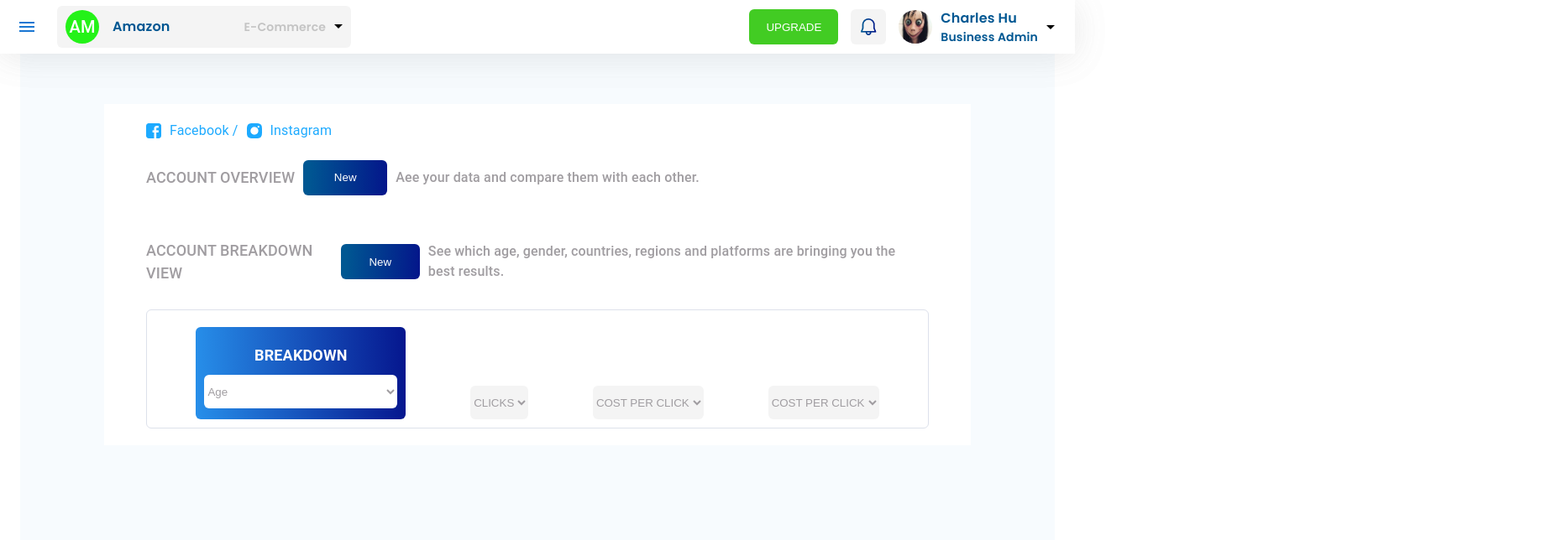
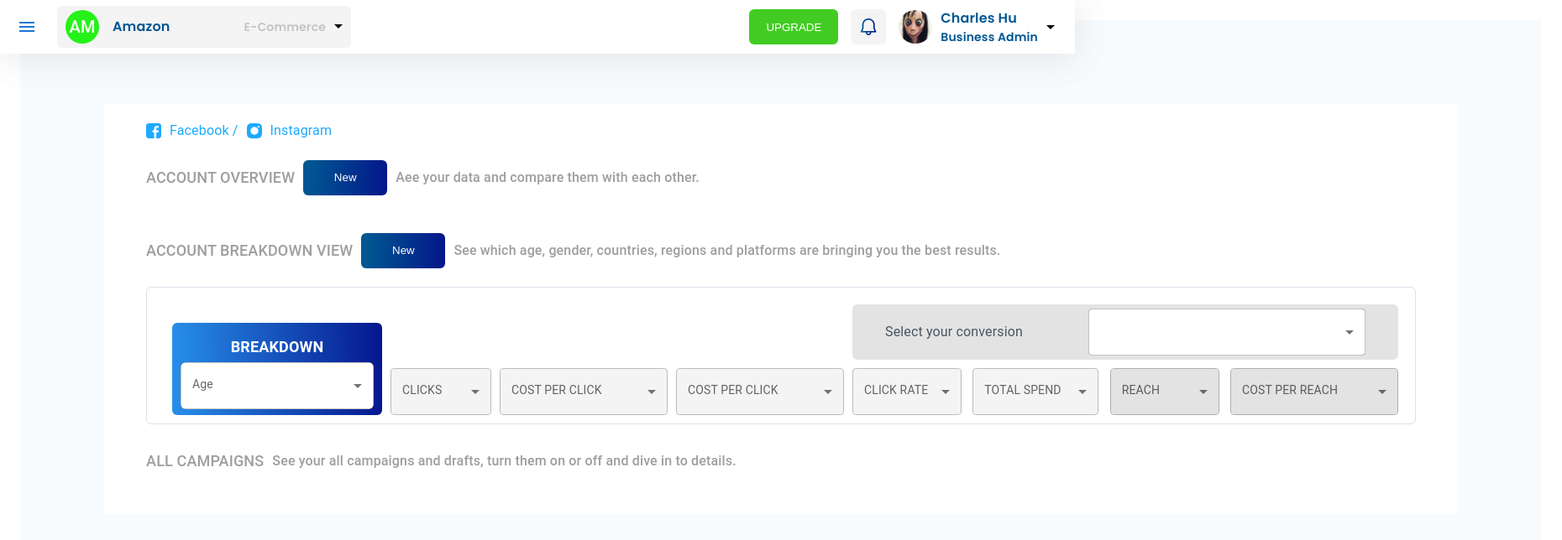
Before and after one commit to Arthur7711/social-media-advertisement-platform, a React (Create React App) app: page /dashboard in a window 1280 px wide. Shown: the top 644 px of the page at 84% size, 1860 px wide, since content can reach past the window. Built offline with nearby package versions, Linux system fonts and the light colour scheme.

Commit message:
feat:(dashboard search part)

```diff
--- a/src/components/simpleSelect/SimpleSelect.js
+++ /dev/null
@@ -1,23 +0,0 @@
-import React from "react";
-
-const Simpleselect = ({ title, options, BG, COLOR, WIDTH }) => {
-  return (
-    <select
-      name={title}
-      style={{
-        background: BG ? BG : "#ffffff",
-        borderRadius: 6,
-        color: COLOR ? COLOR : "#a09da1",
-        width: WIDTH ? WIDTH : "auto",
-        height: 40,
-        border: "none",
-        outline: "none",
-      }}
-    >
-      <option value={title}>{title}</option>
-      {options && options.map((el) => <option value={el}>{el}</option>)}
-    </select>
-  );
-};
-
-export default Simpleselect;
--- /dev/null
+++ b/src/components/userComp/MySelect.js
@@ -0,0 +1,40 @@
+import * as React from "react";
+import Box from "@mui/material/Box";
+import InputLabel from "@mui/material/InputLabel";
+import MenuItem from "@mui/material/MenuItem";
+import FormControl from "@mui/material/FormControl";
+import Select from "@mui/material/Select";
+
+export default function MySelect({ title, options, BG, COLOR, WIDTH }) {
+  const [age, setAge] = React.useState("");
+
+  const handleChange = (event) => {
+    setAge(event.target.value);
+  };
+
+  return (
+    <Box style={{ borderRadius: 6 }} sx={{ minWidth: WIDTH ? WIDTH : 120 }}>
+      <FormControl
+        fullWidth
+        style={{
+          background: BG,
+          color: COLOR ? COLOR : "#fff",
+          borderRadius: 6,
+        }}
+      >
+        <InputLabel style={{ fontSize: "14px" }} id={title}>
+          {title}
+        </InputLabel>
+        <Select
+          labelId={title}
+          id="demo-simple-select"
+          value={age}
+          label="Age"
+          onChange={handleChange}
+        >
+          {options && options.map((el) => <MenuItem value={el}>{el}</MenuItem>)}
+        </Select>
+      </FormControl>
+    </Box>
+  );
+}
--- a/src/pages/dashboard/Dashboard.js
+++ b/src/pages/dashboard/Dashboard.js
@@ -4,7 +4,7 @@
 import fb from "../../images/bfb.png";
 import insta from "../../images/binsta.png";
 import Simplebutton from "../../components/simpleButton/SimpleButton";
-import Simpleselect from "../../components/simpleSelect/SimpleSelect";
+import MySelect from "../../components/userComp/MySelect";
 
 const Dashboard = () => {
   return (
@@ -43,17 +43,81 @@
         <main className={styles.choise}>
           <div className={styles.age}>
             <h3>BREAKDOWN</h3>
-            <select name="age">
-              <option value="Age">Age</option>
-              <option value="saab">Saab</option>
-              <option value="mercedes">Mercedes</option>
-              <option value="audi">Audi</option>
-            </select>
+            <MySelect
+              title="Age"
+              options={["18-25", "26-30", "30-45"]}
+              BG="#fff"
+            />
           </div>
-          <Simpleselect title="CLICKS" COLOR="#A09DA1" BG="#F4F4F4" />
-          <Simpleselect title="COST PER CLICK" COLOR="#A09DA1" BG="#F4F4F4" />
-          <Simpleselect title="COST PER CLICK" COLOR="#A09DA1" BG="#F4F4F4" />
+          <MySelect
+            title="CLICKS"
+            options={["18-25", "26-30", "30-45"]}
+            COLOR="#A09DA1"
+            BG="#F4F4F4"
+          />
+          <MySelect
+            title="COST PER CLICK"
+            options={["18-25", "26-30", "30-45"]}
+            COLOR="#A09DA1"
+            BG="#F4F4F4"
+            WIDTH="200px"
+          />
+          <MySelect
+            title="COST PER CLICK"
+            options={["18-25", "26-30", "30-45"]}
+            COLOR="#A09DA1"
+            BG="#F4F4F4"
+            WIDTH="200px"
+          />
+          <div className={styles.topRight}>
+            <div className={styles.topPart}>
+              <span>Select your conversion</span>
+              <MySelect
+                options={["18-25", "26-30", "30-45"]}
+                COLOR="#A09DA1"
+                BG="#fff"
+                WIDTH="330px"
+              />
+            </div>
+            <div className={styles.bottomLeft}>
+              <MySelect
+                title="CLICK RATE"
+                options={["18-25", "26-30", "30-45"]}
+                COLOR="#A09DA1"
+                BG="#F4F4F4"
+                WIDTH="130px"
+              />
+              <MySelect
+                title="TOTAL SPEND"
+                options={["18-25", "26-30", "30-45"]}
+                COLOR="#A09DA1"
+                BG="#F4F4F4"
+                WIDTH="150px"
+              />
+              <MySelect
+                title="REACH"
+                options={["18-25", "26-30", "30-45"]}
+                COLOR="#475761"
+                BG="#E3E3E3"
+                WIDTH="130px"
+              />
+              <MySelect
+                title="COST PER REACH"
+                options={["18-25", "26-30", "30-45"]}
+                COLOR="#475761"
+                BG="#E3E3E3"
+                WIDTH="200px"
+              />
+            </div>
+          </div>
         </main>
+        <div className={styles.subInfo}>
+          <h5>ALL CAMPAIGNS</h5>
+          <span>
+            See your all campaigns and drafts, turn them on or off and dive in
+            to details.
+          </span>
+        </div>
       </div>
     </PersistentDrawerLeft>
   );
--- a/src/pages/dashboard/Dashboard.module.css
+++ b/src/pages/dashboard/Dashboard.module.css
@@ -30,9 +30,12 @@
   box-sizing: border-box;
   border-radius: 6px;
   display: flex;
-  justify-content: space-around;
+  justify-content: center;
   align-items: flex-end;
   padding: 20px 20px 10px 20px;
+}
+.choise > * {
+  margin-left: 10px;
 }
 .age {
   width: 250px;
@@ -52,14 +55,23 @@
   font-size: 18px;
   color: #ffffff;
   text-align: center;
-  margin: 10px;
+  margin: 5px;
 }
-.age select {
-  background: #ffffff;
+.topPart {
+  background: #e3e3e3;
   border-radius: 6px;
-  color: #a09da1;
-  width: 100%;
-  height: 40px;
-  border: none;
-  outline: none;
+  display: flex;
+  justify-content: space-around;
+  align-items: center;
+  width: 650px;
+  padding: 5px 0;
+  margin-bottom: 10px;
 }
+.topPart span {
+  color: #475761;
+}
+.bottomLeft {
+  display: flex;
+  justify-content: space-between;
+  align-items: center;
+}
```
